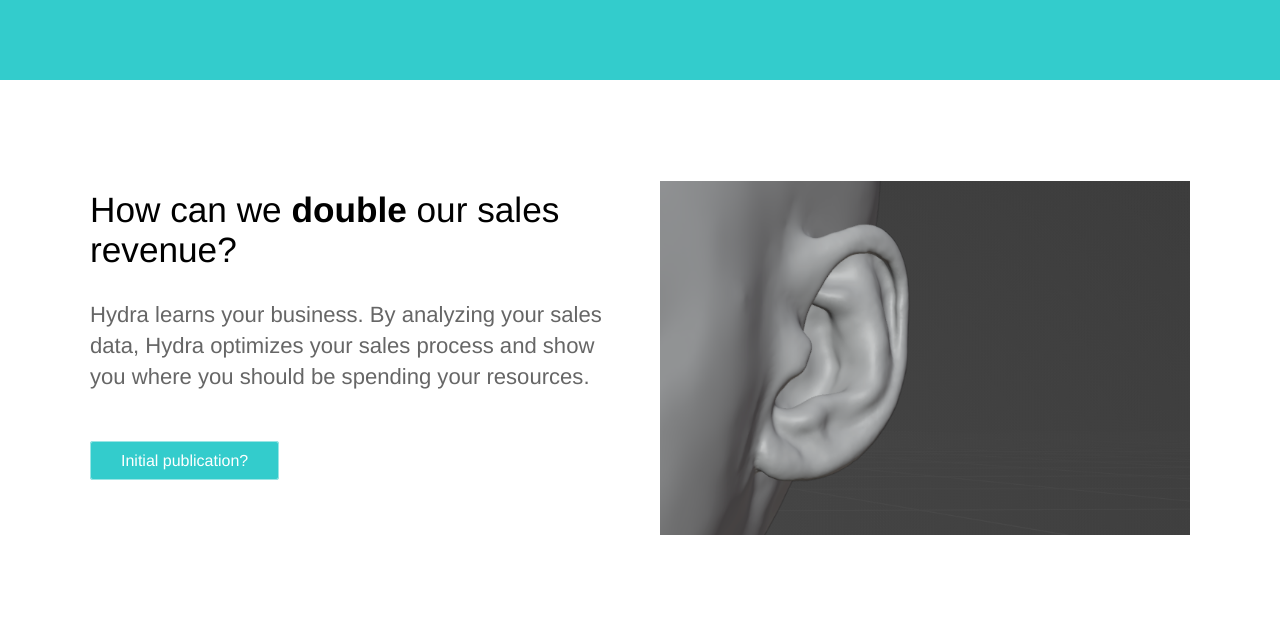
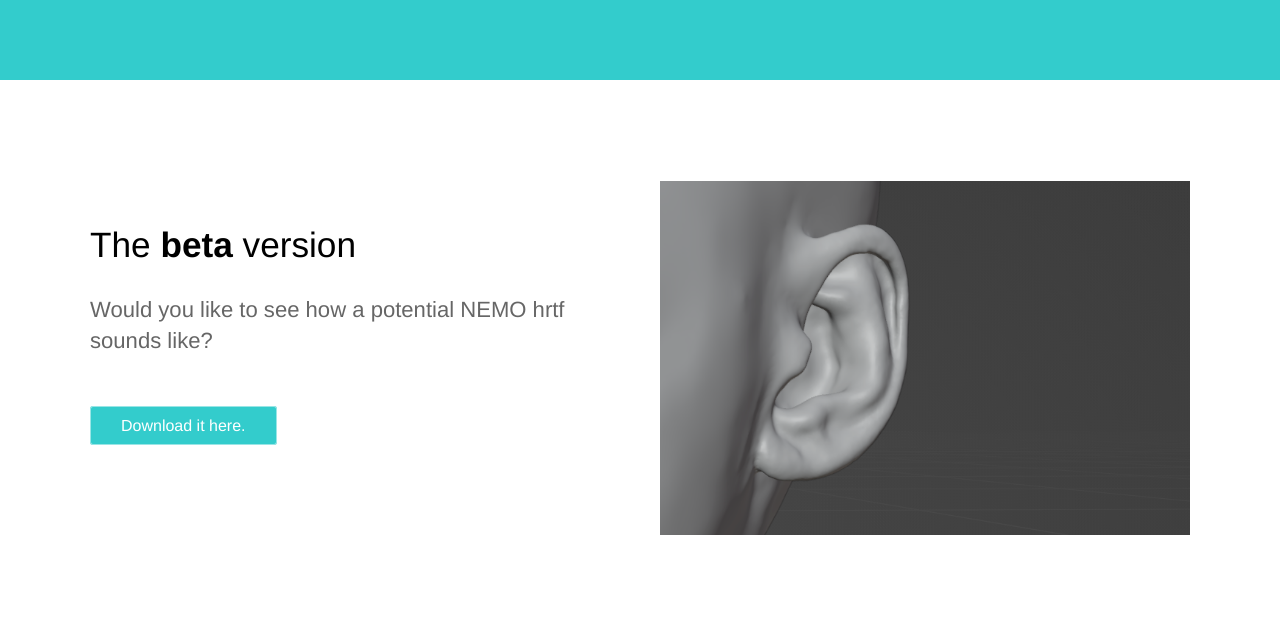
Before and after one commit to TheNEMOproject/TheNEMOproject.github.io, a Jekyll site: the page built from index.html, in a window 1280 px wide and 1400 px high, scrolled down 742 px. Shown: the part 70-689 px from the top of the window. Built offline with Jekyll 4.4.1, drawn with Linux system fonts in a browser that asks for light colours; some of the changed text lies outside the part shown; grey boxes are pictures that could not be loaded.

Commit message:
Update index.html

```diff
--- a/index.html
+++ b/index.html
@@ -17,9 +17,9 @@ description: A project for ...
 	<section>
 		<div class="container flex">
 			<div class="text editable">
-				<h2>How can we <strong>double</strong> our sales revenue?</h2>
-				<p>Hydra learns your business. By analyzing your sales data, Hydra optimizes your sales process and show you where you should be spending your resources. </p>
-				<div class="cta button"><a href="{{ site.baseurl }}/contact/">Initial publication?</a></div>
+				<h2>The <strong>beta</strong> version</h2>
+				<p>Would you like to see how a potential NEMO hrtf sounds like?</p>
+				<div class="cta button"><a href="{{ site.baseurl }}/downloads/">Download it here.</a></div>
 			</div>
 
 			<div class="image">
@@ -31,8 +31,9 @@ description: A project for ...
 	<section>
 		<div class="container flex">
 			<div class="text editable">
-				<h2>How can I <strong>keep track</strong> of my sales team?</h2>
-				<p>Hydra learns your business. By analyzing your sales data, Hydra optimizes your sales process and show you where you should be spending your resources.</p>
+				<h2>Are we missing any requirements?</h2>
+				<p>We know we are. We encourage anyone to give us feedback about our list of requirements (link). We will collect all the feedback to obtain a list of requirements as complete as possible.</p>
+				<div class="cta button"><a href="{{ site.baseurl }}/requirements/">List of requirements.</a></div>
 			</div>
 			<div class="image">
 				<img src="{{ site.baseurl }}/images/NEMO_ear3_format.png"/>
```
